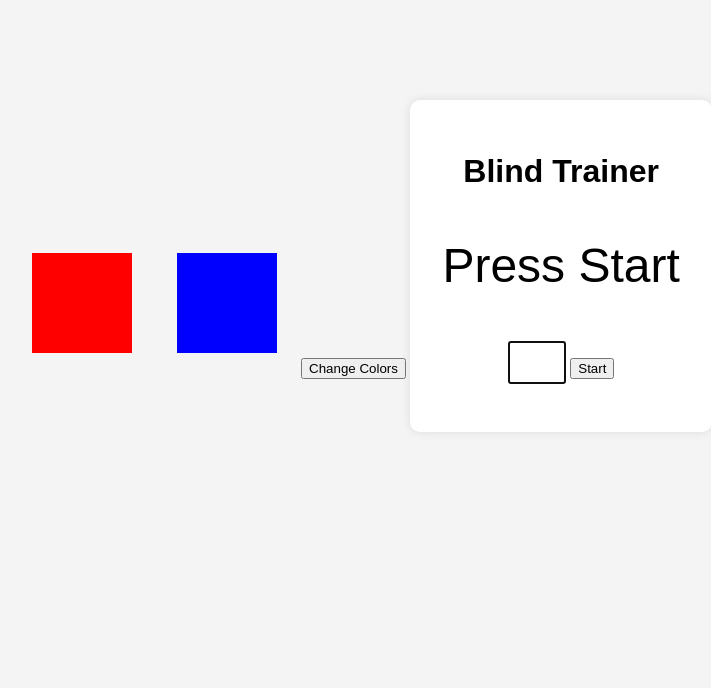
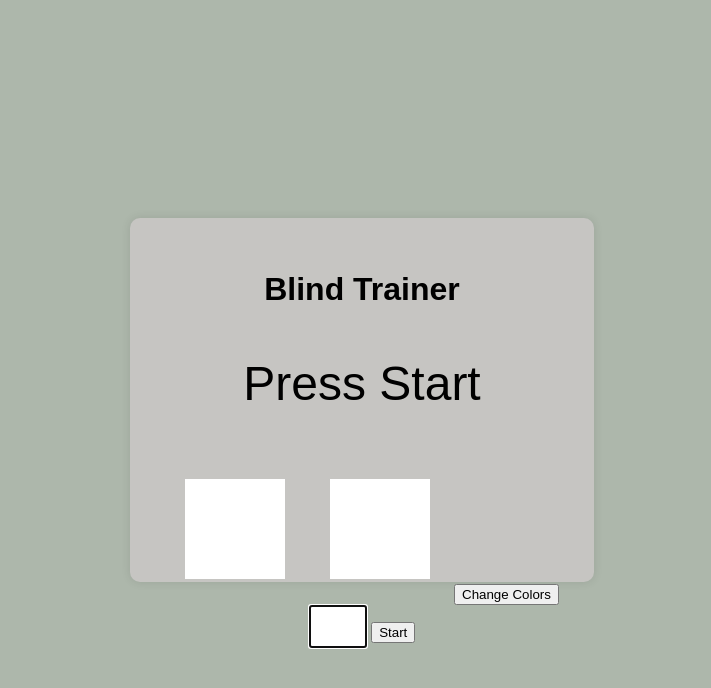
Before and after one commit to chloeboireaudevier/BlindTrainerWeb, a plain HTML site: page index.html in a window 1280 px wide. Shown: the whole page, without its empty margins (278-989 px from the left). Drawn offline with Linux system fonts and the light colour scheme.

Commit message:
icon and container changed

```diff
--- a/const.js
+++ b/const.js
@@ -1,5 +1,5 @@
 //Background color
-export const BACKGROUND = (223,220,204);
+export const BACKGROUND = 'rgb(204, 202, 187)';
 
 //Colors
 export const BLACK = 'rgb(0, 0, 0)';
@@ -40,8 +40,3 @@ corners.set([YELLOW, ORANGE, BLUE], 'XHS');
 
 
 export const corners_key_list = Array.from(corners.keys());
-
-/*
-//Window size
-export const width,height
-width, height = 500,300*/
--- a/index.html
+++ b/index.html
@@ -5,17 +5,20 @@
   <title>Blind Trainer</title>
   <script type="module" src="script.js"></script>
   <link rel="stylesheet" href="style.css">
+  <link rel="icon" href="rubiks_icon.webp" type="image/webp">
 </head>
 <body>
+  <div class="container">
+    <h1>Blind Trainer</h1>
+    <p id="char-display">Press Start</p>
+
     <!-- Squares -->
     <div class="square" id="square1"></div>
     <div class="square" id="square2"></div>
 
     <!-- Button to trigger color change -->
     <button id="changeColorButton">Change Colors</button>
-  <div class="container">
-    <h1>Blind Trainer</h1>
-    <p id="char-display">Press Start</p>
+
     <input type="text" id="input-box" autofocus />
     <button onclick="startTraining()">Start</button>
     <p id="feedback"></p>
--- a/script.js
+++ b/script.js
@@ -1,6 +1,5 @@
+import * as CONST from './const.js';
 let currentChar = '';
-
-import * as CONST from './const.js';
 
 function getRandomCorner() {
     const randomIndex = Math.floor(Math.random() * CONST.corners_key_list.length);
--- a/style.css
+++ b/style.css
@@ -1,16 +1,22 @@
 body {
     font-family: sans-serif;
     text-align: center;
-    background-color: #f4f4f4;
-    margin-top: 100px;
+    background-color: #adb7ab;
+    display: flex;
+    justify-content: center; /* Center horizontally */
+    align-items: center; /* Center vertically */
+    height: 100vh; /* Make the body take the full viewport height */
+    margin: 0; /* Remove default margin on the body */
   }
 
   .container {
-    background: white;
+    background: #c6c5c2;
     padding: 2em;
     border-radius: 10px;
     display: inline-block;
     box-shadow: 0 0 10px rgba(0,0,0,0.1);
+    width: 400px; /* Set the container width */
+    height: 300px; /* Set the container height */
   }
 
   #char-display {
@@ -32,9 +38,9 @@ body {
 }
 
 #square1 {
-    background-color: red; /* Initial color for the first square */
+    background-color: white; /* Initial color for the first square */
 }
 
 #square2 {
-    background-color: blue; /* Initial color for the second square */
+    background-color: white; /* Initial color for the second square */
 }
```
Also changed, not shown: rubiks_icon.webp (added).
